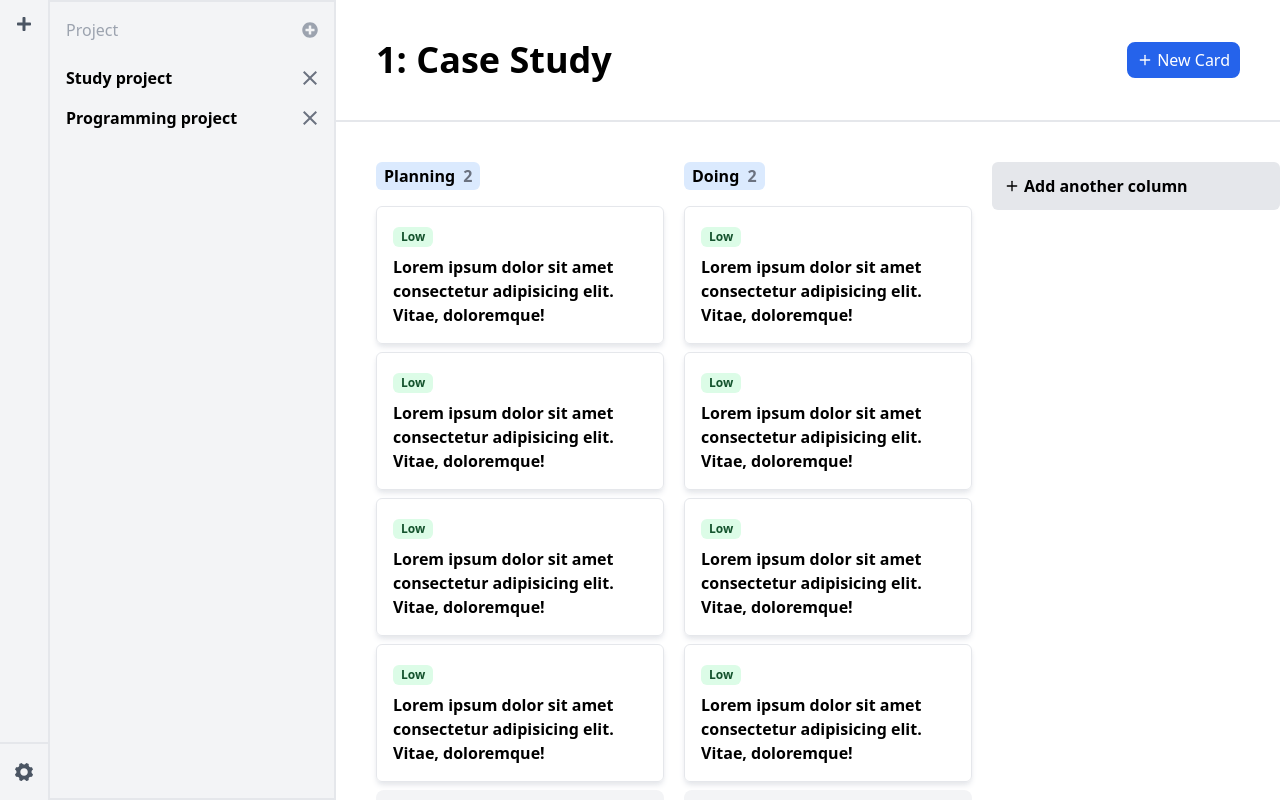
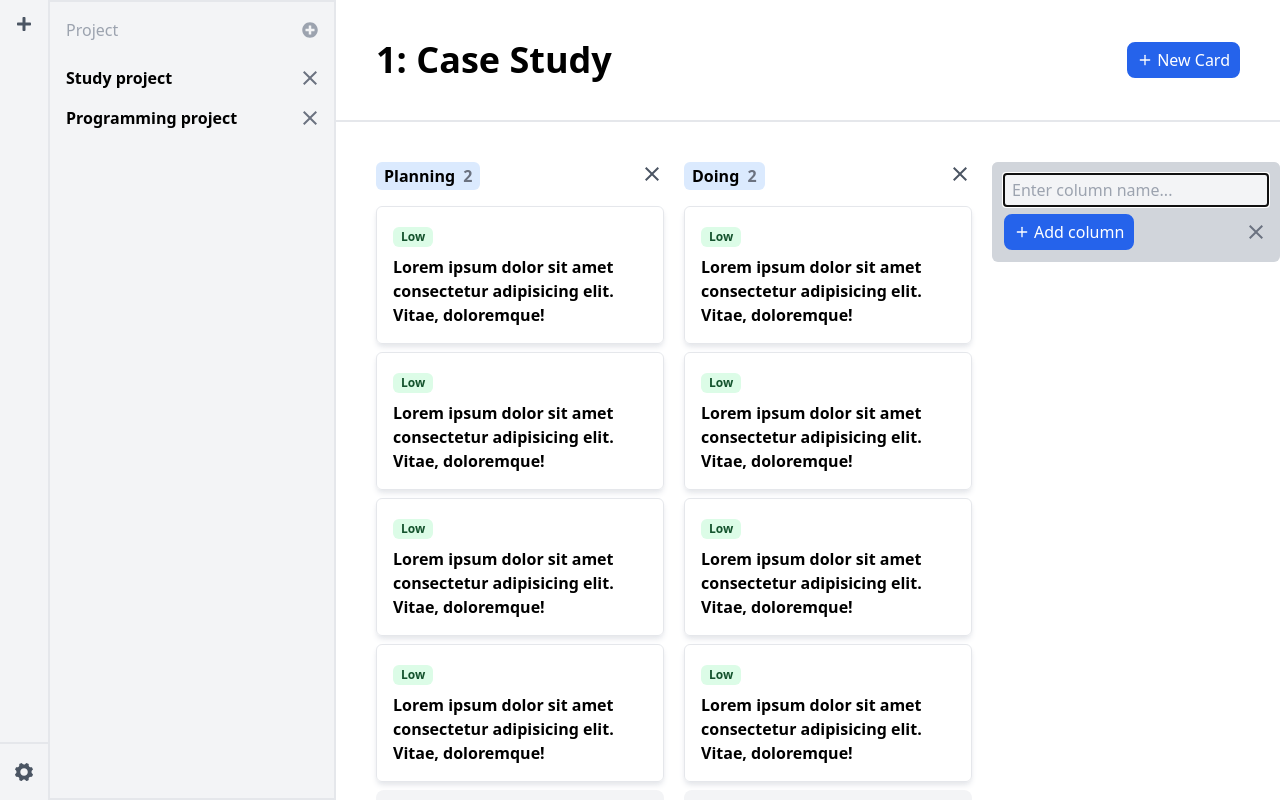
Before and after one commit to kirillP1/trello-clone, a React (Vite) app: page /project/1 in a window 1280 px wide. Both pictures are taken after a click on the button "Add another column". Built offline with nearby package versions, Linux system fonts and the light colour scheme.

Commit message:
Add cols functionals

```diff
--- /dev/null
+++ b/src/@types/ICard.ts
@@ -0,0 +1,5 @@
+export interface ICard {
+	id: number
+	title: string
+	kanbanColId: number
+}
--- /dev/null
+++ b/src/Components/UI/buttons/AddKanbanColButton/AddKanbanColButton.tsx
@@ -0,0 +1,22 @@
+import { FunctionComponent } from 'react'
+import { FiPlus } from 'react-icons/fi'
+
+interface AddKanbanColButtonProps {
+	onClickHandler: (arg: boolean) => void
+}
+
+const AddKanbanColButton: FunctionComponent<AddKanbanColButtonProps> = ({
+	onClickHandler,
+}) => {
+	return (
+		<button
+			onClick={() => onClickHandler(true)}
+			className='bg-gray-200 text-black font-semibold w-full flex items-center py-3 px-3 rounded-md'
+		>
+			<FiPlus className='mr-1' />
+			Add another column
+		</button>
+	)
+}
+
+export default AddKanbanColButton
--- a/src/Components/UI/buttons/TaskAddButton/TaskAddButton.tsx
+++ b/src/Components/UI/buttons/TaskAddButton/TaskAddButton.tsx
@@ -7,7 +7,7 @@ const TaskAddButton: FunctionComponent<TaskAddButtonProps> = () => {
 	return (
 		<button className='rounded-lg py-1 px-2  bg-gray-100 font-semibold text-gray-600 flex items-center w-full'>
 			<FiPlus className='mr-1' />
-			New
+			New card
 		</button>
 	)
 }
--- /dev/null
+++ b/src/Components/buisness/AddKanbanCol/AddKanbanCol.tsx
@@ -0,0 +1,20 @@
+import { FunctionComponent, useState } from 'react'
+import AddKanbanColButton from '../../UI/buttons/AddKanbanColButton/AddKanbanColButton'
+import AddKanbanColForm from '../AddKanbanColForm/AddKanbanColForm'
+
+interface AddKanbanColProps {}
+
+const AddKanbanCol: FunctionComponent<AddKanbanColProps> = () => {
+	const [showForm, setShowForm] = useState<boolean>(false)
+
+	return (
+		<div className=' mr-5 w-72 whitespace-normal relative'>
+			{showForm && (
+				<AddKanbanColForm setShowForm={setShowForm} showForm={showForm} />
+			)}
+			<AddKanbanColButton onClickHandler={setShowForm} />
+		</div>
+	)
+}
+
+export default AddKanbanCol
--- /dev/null
+++ b/src/Components/buisness/AddKanbanColForm/AddKanbanColForm.tsx
@@ -0,0 +1,65 @@
+import { FunctionComponent, useRef } from 'react'
+import { SubmitHandler, useForm } from 'react-hook-form'
+import { IoMdClose } from 'react-icons/io'
+import { useDispatch } from 'react-redux'
+import { useParams } from 'react-router-dom'
+import { IKanbanCol } from '../../../@types/IKanbanCol'
+import { useBeyondClick } from '../../../hooks/useBeyondClick'
+import { addKanbanCol } from '../../../redux/slices/kanbanCols.slice'
+import { AppDispatch } from '../../../redux/store'
+import SmBlueButton from '../../UI/buttons/SmBlueButton/SmBlueButton'
+
+interface AddKanbanColFormProps {
+	setShowForm: (arg: boolean) => void
+	showForm: boolean
+}
+
+const AddKanbanColForm: FunctionComponent<AddKanbanColFormProps> = ({
+	showForm,
+	setShowForm,
+}) => {
+	const formRef = useRef<HTMLFormElement>(null)
+
+	const { id } = useParams()
+	const dispatch = useDispatch<AppDispatch>()
+
+	useBeyondClick(showForm, setShowForm, formRef)
+
+	const {
+		handleSubmit,
+		register,
+		reset,
+		formState: { errors },
+	} = useForm<IKanbanCol>()
+
+	const onSubmit: SubmitHandler<IKanbanCol> = data => {
+		setShowForm(false)
+		reset()
+		dispatch(addKanbanCol({ ...data, projectId: Number(id) }))
+	}
+
+	return (
+		<form
+			onSubmit={handleSubmit(onSubmit)}
+			className='bg-gray-300 p-3 rounded-md absolute w-full'
+			ref={formRef}
+		>
+			<input
+				type='text'
+				placeholder='Enter column name...'
+				className='bg-gray-100 w-full rounded-sm px-2 py-1'
+				{...register('name')}
+			/>
+			{errors.name && <span>There are errors</span>}
+			<div className='flex justify-between items-center mt-2'>
+				<SmBlueButton>Add column</SmBlueButton>
+				<IoMdClose
+					onClick={() => setShowForm(false)}
+					className='text-2xl text-gray-500 transition-all duration-200 hover:text-black hover:scale-110 hover:cursor-pointer'
+				/>
+			</div>
+		</form>
+	)
+}
+
+export default AddKanbanColForm
--- a/src/Components/buisness/KanbanBoard/KanbanBoard.tsx
+++ b/src/Components/buisness/KanbanBoard/KanbanBoard.tsx
@@ -1,9 +1,9 @@
 import { FunctionComponent } from 'react'
-import { FiPlus } from 'react-icons/fi'
 import { useSelector } from 'react-redux'
 import { useParams } from 'react-router-dom'
 import { IKanbanCol } from '../../../@types/IKanbanCol'
 import { RootState } from '../../../redux/store'
+import AddKanbanCol from '../AddKanbanCol/AddKanbanCol'
 import KanbanCol from '../KanbanCol/KanbanCol'
 
 interface KanbanBoardProps {}
@@ -21,12 +21,7 @@ const KanbanBoard: FunctionComponent<KanbanBoardProps> = () => {
 				{kanbanCols.map((kanbanCol: IKanbanCol) => (
 					<KanbanCol key={kanbanCol.id} {...kanbanCol} />
 				))}
-				<div className=' mr-5 w-72 whitespace-normal'>
-					<button className='bg-gray-200 text-black font-semibold w-full flex items-center py-3 px-3 rounded-md'>
-						<FiPlus className='mr-1' />
-						Add another column
-					</button>
-				</div>
+				<AddKanbanCol />
 			</div>
 		</div>
 	)
--- a/src/Components/buisness/KanbanCol/KanbanCol.tsx
+++ b/src/Components/buisness/KanbanCol/KanbanCol.tsx
@@ -1,13 +1,24 @@
 import { FunctionComponent } from 'react'
+import { IoMdClose } from 'react-icons/io'
+import { useDispatch } from 'react-redux'
 import { IKanbanCol } from '../../../@types/IKanbanCol'
+import { deleteKanbanCol } from '../../../redux/slices/kanbanCols.slice'
 import TaskAddButton from '../../UI/buttons/TaskAddButton/TaskAddButton'
 import CanbanStep from '../CanbanStep/CanbanStep'
 import CanbanTask from '../CanbanTask/CanbanTask'
 
-const KanbanCol: FunctionComponent<IKanbanCol> = ({ name }) => {
+const KanbanCol: FunctionComponent<IKanbanCol> = ({ id, name }) => {
+	const dispatch = useDispatch()
+
 	return (
 		<div className=' mr-5 w-72 whitespace-normal'>
-			<CanbanStep name={name} />
+			<div className='flex justify-between'>
+				<CanbanStep name={name} />
+				<IoMdClose
+					onClick={() => dispatch(deleteKanbanCol(Number(id)))}
+					className='text-gray-600 text-2xl transition-all duration-200 hover:cursor-pointer hover:text-black hover:scale-110'
+				/>
+			</div>
 			<div className='tasksList'>
 				<CanbanTask />
 				<CanbanTask />
--- /dev/null
+++ b/src/hooks/useBeyondClick.ts
@@ -0,0 +1,38 @@
+import { RefObject, useEffect, useState } from 'react'
+
+export const useBeyondClick = (
+	showForm: boolean,
+	setShowForm: (arg: boolean) => void,
+	formRef: RefObject<HTMLElement>
+) => {
+	const [flag, setFlag] = useState<boolean>(false)
+
+	useEffect(() => {
+		function handlerClick(e: MouseEvent) {
+			if (!flag) {
+				setFlag(true)
+			} else {
+				if (
+					showForm &&
+					formRef.current &&
+					!formRef.current.contains(e.target as Node)
+				) {
+					setShowForm(false)
+				}
+			}
+		}
+
+		const inputName = formRef.current?.querySelector(
+			'input[name="name"]'
+		) as HTMLInputElement
+		if (inputName) {
+			inputName.focus()
+		}
+
+		addEventListener('click', handlerClick)
+
+		return () => {
+			removeEventListener('click', handlerClick)
+		}
+	}, [flag])
+}
--- /dev/null
+++ b/src/redux/slices/cards.slice.ts
@@ -0,0 +1,35 @@
+import type { PayloadAction } from '@reduxjs/toolkit'
+import { createSlice } from '@reduxjs/toolkit'
+import { ICard } from '../../@types/ICard'
+
+export interface cardsState {
+	cards: ICard[]
+}
+
+const initialState: cardsState = {
+	cards: [],
+}
+
+export const cardsSlice = createSlice({
+	name: 'cards',
+	initialState,
+	reducers: {
+		setCards: (state, action: PayloadAction<ICard[]>) => {
+			state.cards = action.payload
+		},
+		addCard: (state, action: PayloadAction<ICard>) => {
+			action.payload.id = new Date().getTime()
+			state.cards.push(action.payload)
+			localStorage.setItem('cards', JSON.stringify(state.cards))
+		},
+		deleteCard: (state, action: PayloadAction<number>) => {
+			state.cards = state.cards.filter(card => card.id !== action.payload)
+			localStorage.setItem('cards', JSON.stringify(state.cards))
+		},
+	},
+})
+
+// Action creators are generated for each case reducer function
+export const { setCards, addCard, deleteCard } = cardsSlice.actions
+
+export default cardsSlice.reducer
--- a/src/redux/slices/kanbanCols.slice.ts
+++ b/src/redux/slices/kanbanCols.slice.ts
@@ -24,7 +24,7 @@ export const kanbanColsSlice = createSlice({
 		},
 		deleteKanbanCol: (state, action: PayloadAction<number>) => {
 			state.kanbanCols = state.kanbanCols.filter(
-				project => project.id !== action.payload
+				kanbanCol => kanbanCol.id !== action.payload
 			)
 			localStorage.setItem('kanbanCols', JSON.stringify(state.kanbanCols))
 		},
--- a/src/redux/store.ts
+++ b/src/redux/store.ts
@@ -1,4 +1,5 @@
 import { configureStore } from '@reduxjs/toolkit'
+import cardsSlice from './slices/cards.slice'
 import kanbanColsSlice from './slices/kanbanCols.slice'
 import modalsSlice from './slices/modals.slice'
 import projectsSlice from './slices/projects.slice'
@@ -8,6 +9,7 @@ export const store = configureStore({
 		projects: projectsSlice,
 		modals: modalsSlice,
 		kanbanCols: kanbanColsSlice,
+		cards: cardsSlice,
 	},
 })
 
```
